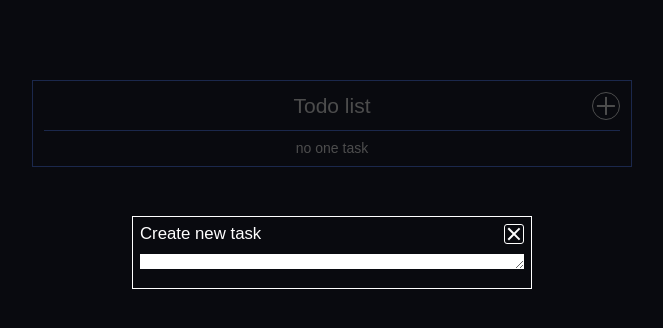
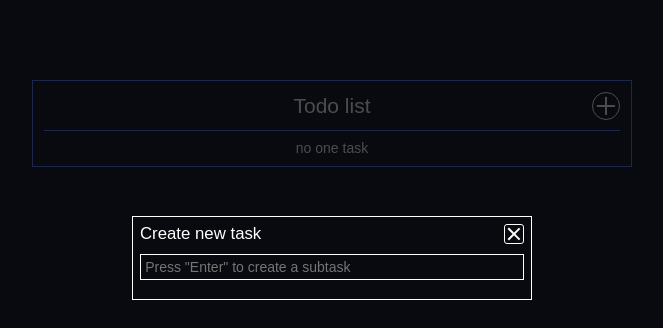
Before and after one commit to Urfeen/todo-lilst, a React (Create React App) app: page / in a window 1280 px wide. Both pictures are taken after a click on the button 913 px from the left and 106 px from the top of the page. Shown: the top 328 px of the page, without its empty margins (308-971 px from the left). Built offline with nearby package versions, Linux system fonts and the light colour scheme.

Commit message:
refactor: change component name from TextareaWithSubtasks to TaskWithSubtasks

```diff
--- a/src/components/AddButton/AddButton.jsx
+++ b/src/components/AddButton/AddButton.jsx
@@ -1,4 +1,3 @@
-import { memo } from "react";
 import styled from "styled-components";
 
 const StyledAddButton = styled.button`
@@ -40,4 +39,4 @@ const AddButton = ({ className, size, onClick: action }) => {
   );
 };
 
-export default memo(AddButton);
+export default AddButton;
--- a/src/components/DeleteButton/DeleteButton.jsx
+++ b/src/components/DeleteButton/DeleteButton.jsx
@@ -1,35 +1,33 @@
-import { memo, useState } from "react";
+import { useState } from "react";
 import "./DeleteButton.scss";
 import classNames from "classnames";
 
 const DeleteButton = ({ text, onClick: action }) => {
   const [del, setDel] = useState(false);
 
-  const onClickHandler = event => {
+  const onClickHandler = (event) => {
     if (!del) {
       setDel(true);
       setTimeout(() => {
         setDel(false);
-        if (typeof action === 'function') {
-          action()
+        if (typeof action === "function") {
+          action();
         }
       }, 3200);
     }
-  }
+  };
 
   return (
     <button
       onClick={onClickHandler}
       type="button"
-      className={classNames("btn_trash-bin", { 'delete': del })}
+      className={classNames("btn_trash-bin", { delete: del })}
     >
       <div
-        style={
-          {
-            marginRight: text ? '0.4rem' : 0,
-            left: text ? '-2px' : 0
-          }
-        }
+        style={{
+          marginRight: text ? "0.4rem" : 0,
+          left: text ? "-2px" : 0,
+        }}
         className="trash"
       >
         <div className="top">
@@ -44,8 +42,8 @@ const DeleteButton = ({ text, onClick: action }) => {
         </div>
       </div>
       <span>{text && text}</span>
-    </button >
+    </button>
   );
-}
+};
 
-export default memo(DeleteButton);
+export default DeleteButton;
--- a/src/components/Modal/Modal.jsx
+++ b/src/components/Modal/Modal.jsx
@@ -1,4 +1,4 @@
-import { memo, useEffect, useState } from "react";
+import { useEffect, useState } from "react";
 import { createPortal } from "react-dom";
 import StyledModal from "./StyledModal.css.js";
 
@@ -71,4 +71,4 @@ const Modal = ({
   );
 };
 
-export default memo(Modal);
+export default Modal;
--- /dev/null
+++ b/src/components/TaskWithSubtasks/TaskWithSubtasks.jsx
@@ -0,0 +1,49 @@
+import { useEffect, useRef, useState } from "react";
+import TextareaAutosize from "react-textarea-autosize";
+import styled from "styled-components";
+
+const StyledTaskWithSubtasks = styled.div`
+  textarea {
+    width: 100%;
+    color: #000;
+    resize: none;
+    padding: 0.3rem;
+    font-size: 1rem;
+    background-color: rgba(0, 0, 0, 0);
+    border: 1px #fff solid;
+    color: #fff;
+  }
+`;
+
+const TaskWithSubtasks = ({ className }) => {
+  const textarea = useRef();
+  const [taskText, setTaskText] = useState({ text: "" });
+
+  const onChangeHandler = (event) => {
+    const inputType = event.nativeEvent.inputType;
+    const value = event.target.value;
+
+    if (inputType === "insertLineBreak") {
+      console.log("yes");
+      event.preventDefault();
+    }
+    setTaskText({ ...taskText, text: value });
+  };
+
+  useEffect(() => {
+    textarea.current.focus();
+  }, []);
+
+  return (
+    <StyledTaskWithSubtasks className={className ? className : ""}>
+      <TextareaAutosize
+        value={taskText.text}
+        onChange={onChangeHandler}
+        placeholder='Press "Enter" to create a subtask'
+        ref={(tag) => (textarea.current = tag)}
+      />
+    </StyledTaskWithSubtasks>
+  );
+};
+
+export default TaskWithSubtasks;
--- a/src/components/TextareaWithSubtasks/TextareaWithSubtasks.jsx
+++ /dev/null
@@ -1,26 +0,0 @@
-import { useEffect, useRef } from "react";
-import TextareaAutosize from "react-textarea-autosize";
-import styled from "styled-components";
-
-const StyledTextareaWithSubtasks = styled.div`
-  textarea {
-    width: 100%;
-    color: yellow;
-  }
-`;
-
-const TextareaWithSubtasks = ({ className }) => {
-  let textarea = useRef();
-
-  useEffect(() => {
-    textarea.focus();
-  }, []);
-
-  return (
-    <StyledTextareaWithSubtasks className={className ? className : ""}>
-      <TextareaAutosize ref={(tag) => (textarea = tag)} />
-    </StyledTextareaWithSubtasks>
-  );
-};
-
-export default TextareaWithSubtasks;
--- a/src/components/TodoList.jsx
+++ b/src/components/TodoList.jsx
@@ -3,7 +3,7 @@ import "./TodoList.scss";
 import Modal from "./Modal/Modal.jsx";
 import { nanoid } from "nanoid";
 import { memo, useEffect, useState } from "react";
-import TextareaWithSubtasks from "./TextareaWithSubtasks/TextareaWithSubtasks.jsx";
+import TaskWithSubtasks from "./TaskWithSubtasks/TaskWithSubtasks.jsx";
 import AddButton from "../components/AddButton/AddButton.jsx";
 
 const TodoList = () => {
@@ -74,7 +74,7 @@ const TodoList = () => {
             zIndexBox={2}
             onClose={toggleModalHandler}
           >
-            <TextareaWithSubtasks addTaskHandler={addTaskHandler} />
+            <TaskWithSubtasks addTaskHandler={addTaskHandler} />
           </Modal>
         )}
       </header>
```
Also changed, not shown: src/components/InputCheckbox/InputCheckbox.jsx (+3 -4 lines).
